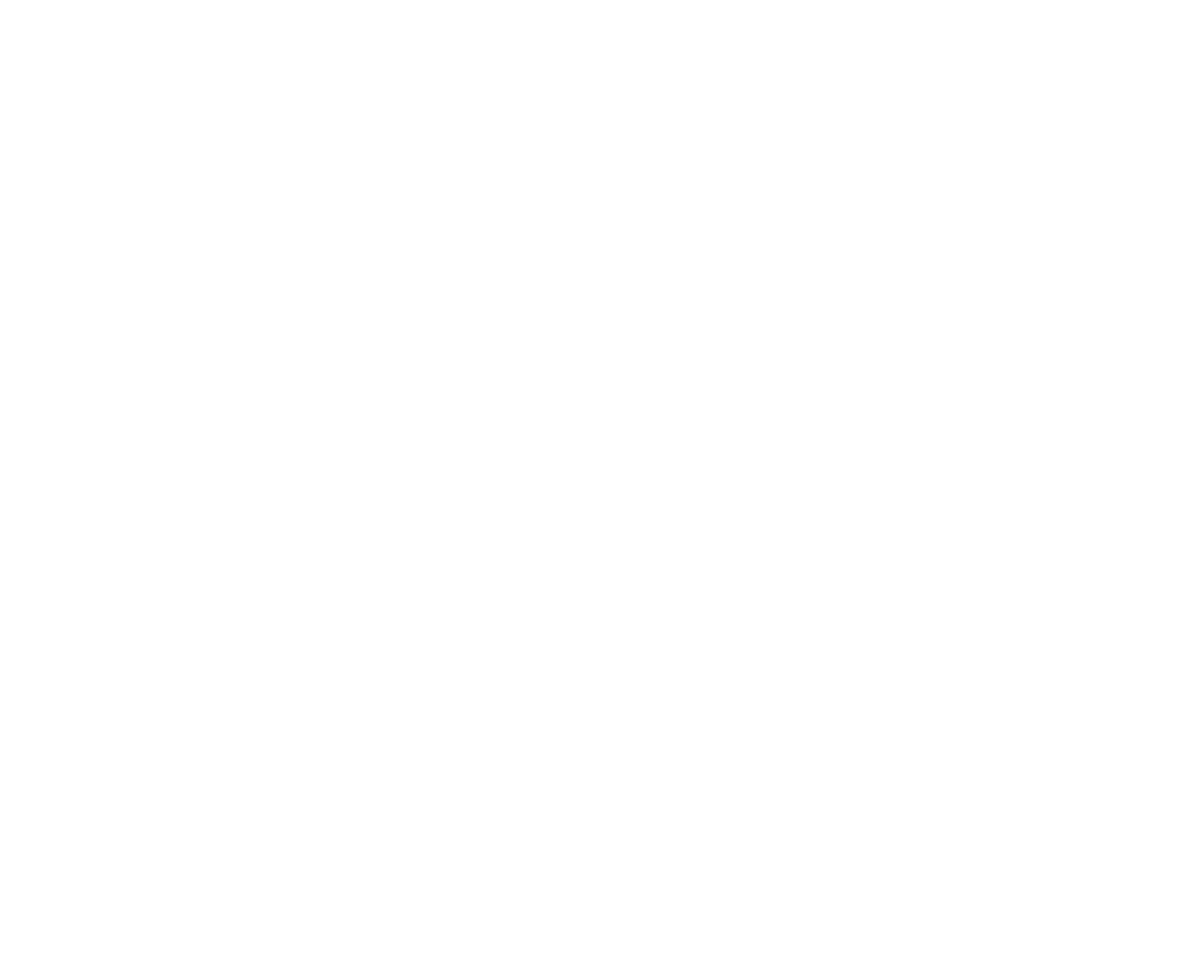
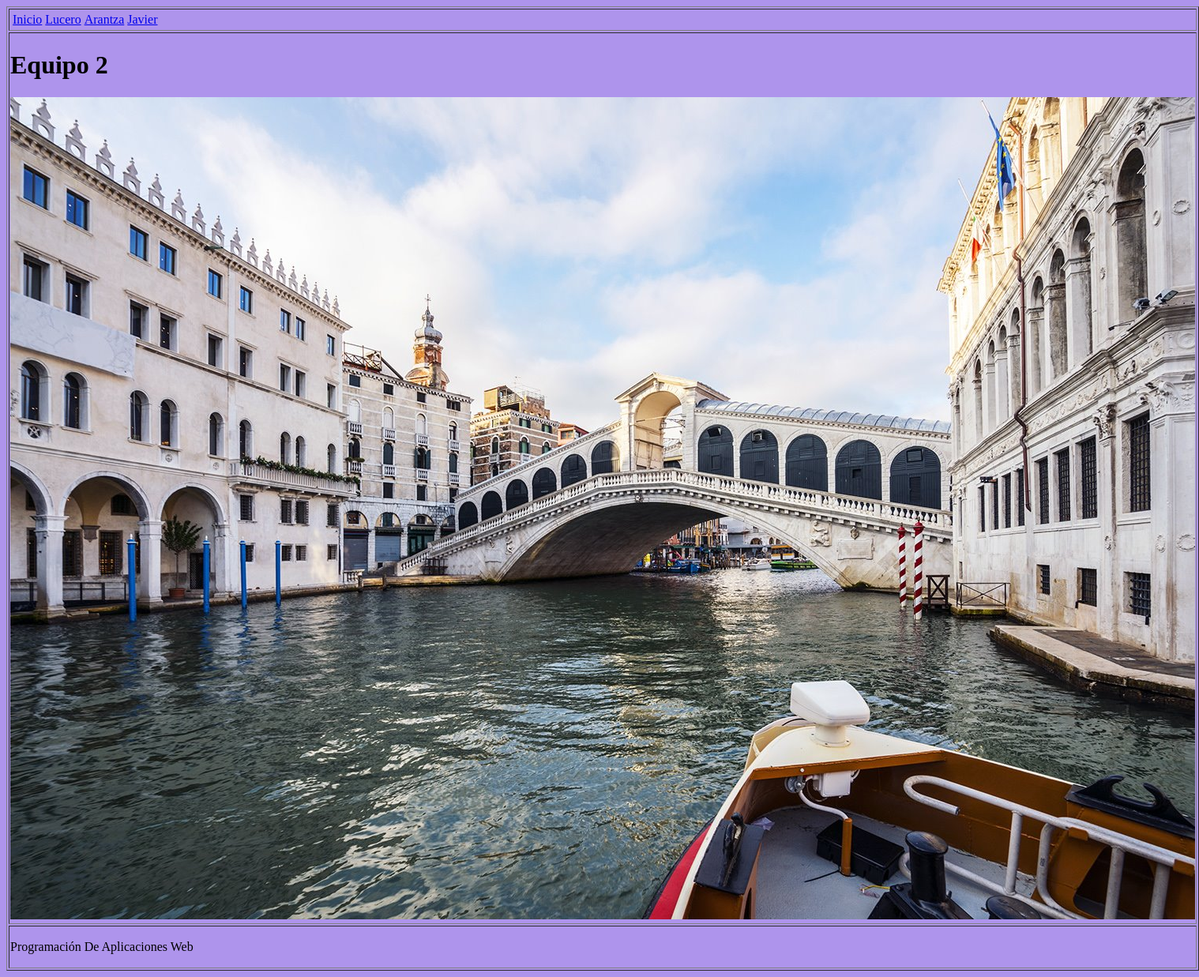
Before and after one commit to Jhonatanguizar/demo3, a plain HTML site: page index.html in a window 1280 px wide. Shown: the whole page at 79% size, 1518 px wide, since content can reach past the window. Before the commit the page ends 800 px from the top, so only its background shows below. Drawn offline with Linux system fonts and the light colour scheme.

Commit message:
cambio de jhonatan

```diff
--- a/index.html
+++ b/index.html
@@ -5,7 +5,31 @@
     <meta name="viewport" content="width=device-width, initial-scale=1.0">
     <title>Equipo 2</title>
 </head>
-<body>
-
+<body style="background-color: rgb(174, 148, 236);">
+    <table border="1" style="Width:100%">
+        <tr>
+            <td>
+                <table>
+                    <tr>
+                        <td><a href="index.html">Inicio</a></td>
+                        <td><a href="lucero.html">Lucero</a></td>
+                        <td><a href="arantza.html">Arantza</a></td>
+                        <td><a href="javier.html">Javier</a></td>
+                    </tr>
+                </table>
+            </td>
+        </tr>
+        <tr>
+            <td>
+                <h1>Equipo 2</h1>
+                <img src="img/venecia.jpg" alt="">
+            </td>
+        </tr>
+        <tr>
+            <td>
+                <p>Programación De Aplicaciones Web</p>
+            </td>
+        </tr>
+    </table>
 </body>
 </html>
```
Also changed, not shown: img/venecia.jpg (added).
